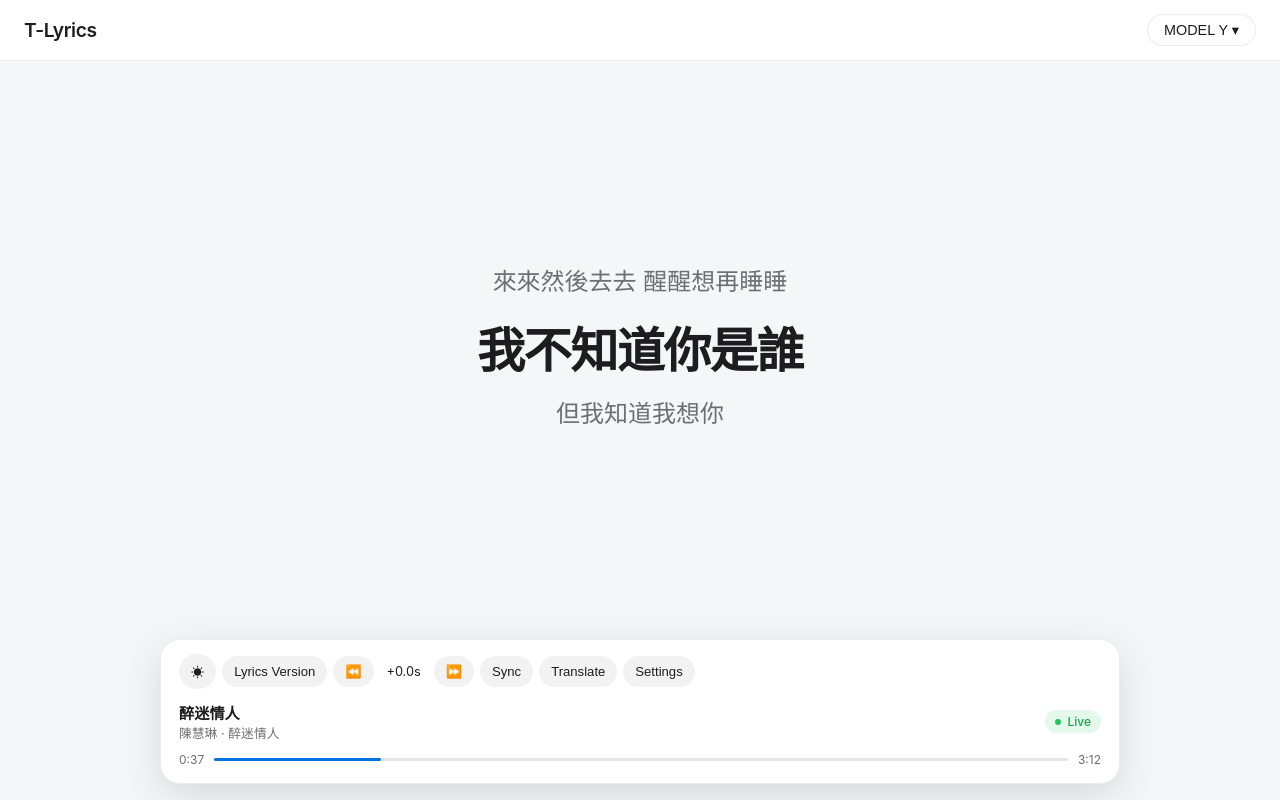
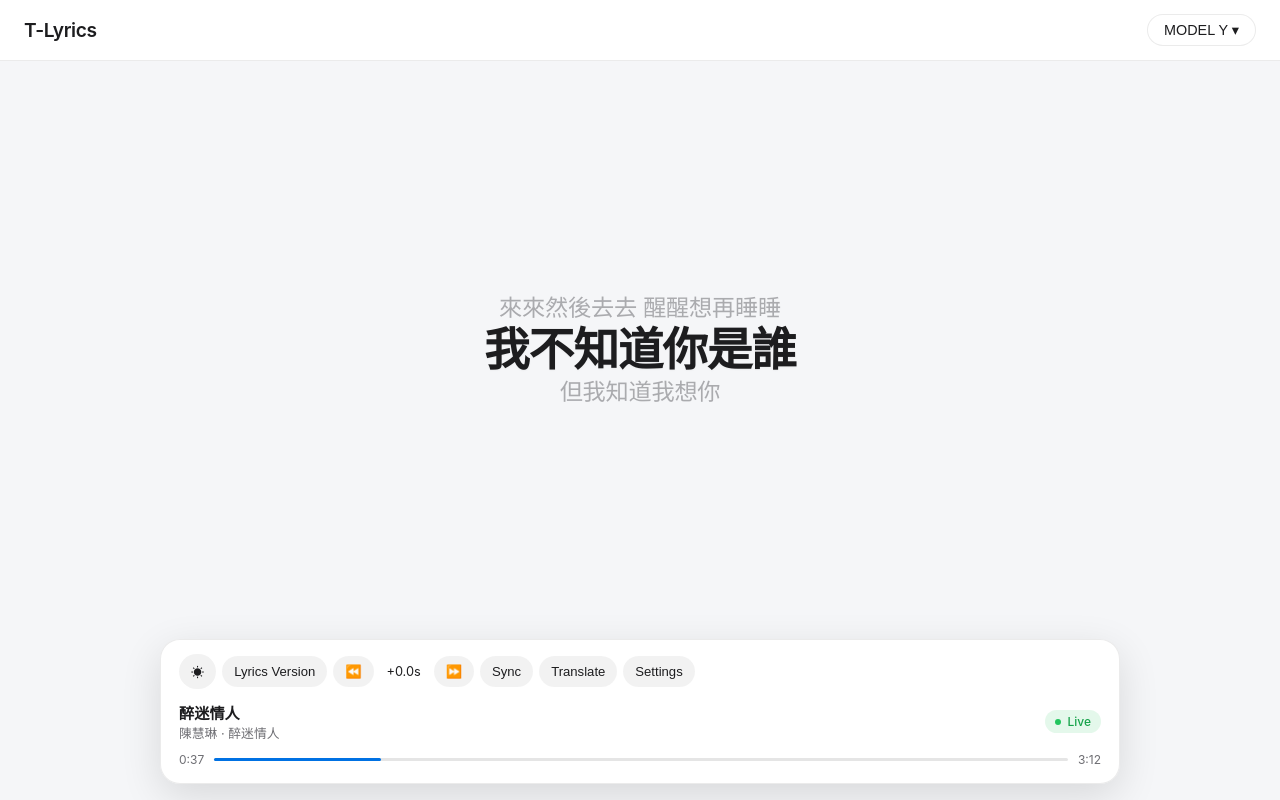
Before and after one commit to CY514539/grok-new-tlyrics, a React (Vite) app in the folder frontend/: page / in a window 1280 px wide. Built offline with nearby package versions, Linux system fonts and the light colour scheme; the HTML template or start-up script is replaced by a standard one.

Commit message:
style: refine lyrics display with better typography and transitions

```diff
--- a/frontend/src/index.css
+++ b/frontend/src/index.css
@@ -60,34 +60,40 @@ body {
   align-items: center;
   justify-content: center;
   padding: 60px 20px 220px;
-  transition: padding-right 0.3s ease;
-}
-
-.main.panel-open {
-  padding-right: min(400px, 40vw);
 }
 
 .lyrics {
   text-align: center;
-  max-width: 880px;
+  max-width: 900px;
   width: 100%;
-  transition: all 0.2s ease;
+  padding: 0 20px;
+}
+
+.lyrics .line {
+  margin: 14px 0;
+  min-height: 1.4em;
+  transition: all 0.25s ease;
+  word-break: break-word;
 }
 
 .lyrics .prev, .lyrics .next {
-  font-size: 1.5rem;
-  color: var(--text-secondary);
-  margin: 10px 0;
-  min-height: 1.5em;
-  transition: opacity 0.15s;
+  font-size: 1.45rem;
+  font-weight: 400;
+  opacity: 0.55;
+  letter-spacing: -0.01em;
 }
 
 .lyrics .curr {
-  font-size: 3rem;
-  font-weight: 600;
-  letter-spacing: -0.03em;
-  margin: 18px 0;
-  line-height: 1.25;
+  font-size: 2.8rem;
+  font-weight: 650;
+  letter-spacing: -0.025em;
+  opacity: 1;
+  transform: scale(1.02);
+  text-shadow: 0 1px 2px rgba(0,0,0,0.04);
+}
+
+[data-theme="dark"] .lyrics .curr {
+  text-shadow: 0 1px 3px rgba(0,0,0,0.3);
 }
 
 .bottom-panel {
@@ -103,7 +109,6 @@ body {
   padding: 14px 18px 16px;
   box-shadow: var(--shadow);
   z-index: 20;
-  transition: width 0.3s ease;
 }
 
 .controls {
@@ -170,7 +175,6 @@ body {
   overflow-y: auto;
   z-index: 100;
   color: var(--text);
-  transform: translateX(0);
   animation: slideIn 0.28s ease;
 }
 
```
